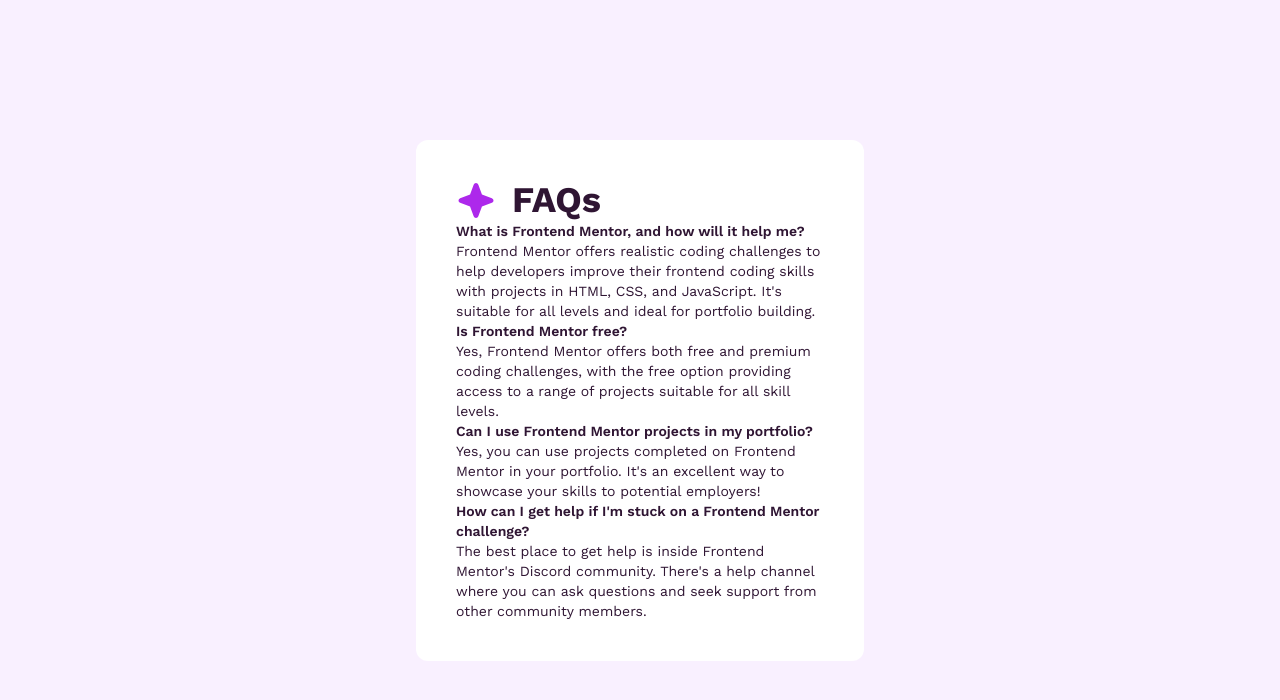
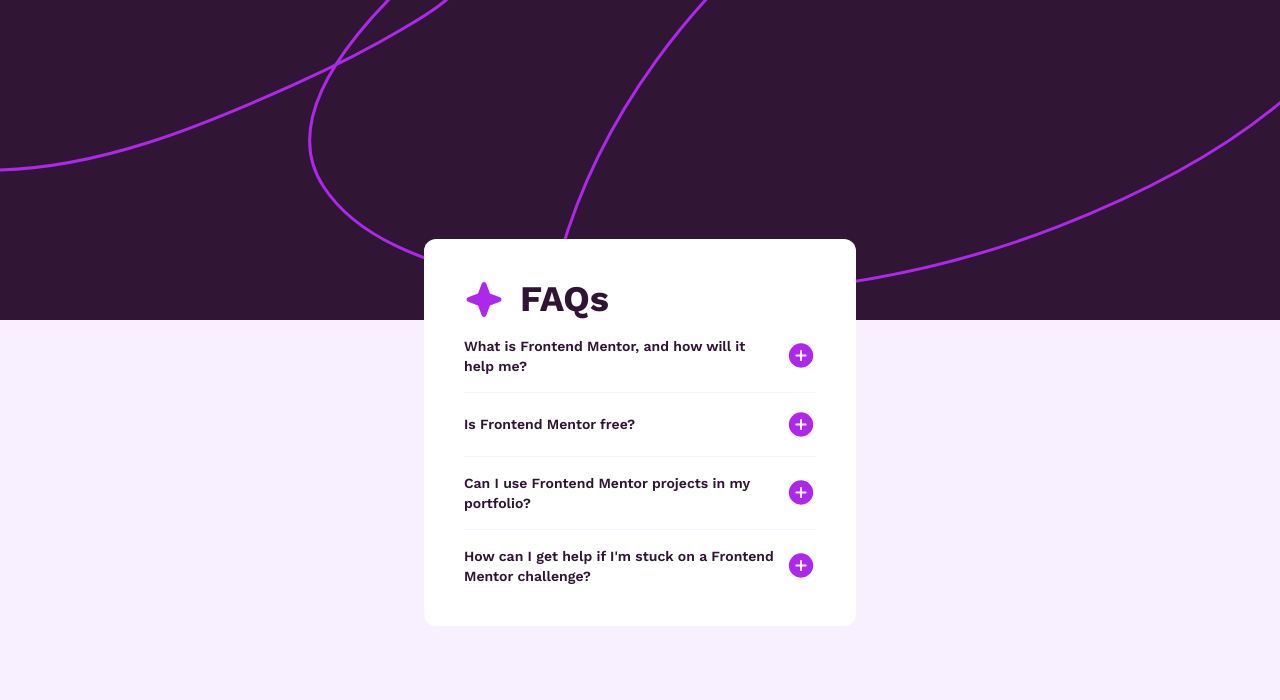
Before and after one commit to ZeinHajjAli/tailwindcss-exercises, a website: page faq-accordion/index.html in a window 1280 px wide. Drawn offline with nearby package versions, Linux system fonts and the light colour scheme.

Commit message:
Finished FAQ Accordion

```diff
--- a/faq-accordion/index.html
+++ b/faq-accordion/index.html
@@ -16,22 +16,40 @@
 
         <link rel="stylesheet" href="/css/main.css" />
     </head>
-    <body class="text-sm bg-lightPink text-darkPurple">
-        <div class="flex flex-col max-w-md min-h-lvh mx-auto">
-            <div class="bg-white rounded-xl my-auto p-10">
+    <body
+        class="text-sm bg-lightPink text-grayishPurple bg-mobile bg-repeat-x mobile:bg-desktop"
+    >
+        <div class="flex flex-col max-w-lg min-h-lvh mx-auto pb-8 pt-24">
+            <div class="bg-white rounded-xl p-10 my-auto transition mx-10">
                 <div class="flex flex-row">
                     <img
                         src="/assets/images/icon-star.svg"
                         alt=""
                         class="pr-4"
                     />
-                    <h1 class="font-bold text-4xl">FAQs</h1>
+                    <h1 class="font-bold text-4xl text-darkPurple">FAQs</h1>
                 </div>
-                <section>
-                    <h2 class="font-semibold">
+                <section class="border-b-[1px] border-lightPink py-4">
+                    <div
+                        class="flex flex-row place-content-between group cursor-pointer items-center accordion"
+                    >
+                        <h2
+                            class="font-semibold text-darkPurple group-hover:text-purple"
+                        >
                             What is Frontend Mentor, and how will it help me?
                         </h2>
-                    <p>
+                        <img
+                            src="/assets/images/icon-minus.svg"
+                            alt=""
+                            class="pl-2 accordionImageMinus hidden"
+                        />
+                        <img
+                            src="/assets/images/icon-plus.svg"
+                            alt=""
+                            class="pl-2 accordionImagePlus"
+                        />
+                    </div>
+                    <p class="accordionText hidden pt-4">
                         Frontend Mentor offers realistic coding challenges to
                         help developers improve their frontend coding skills
                         with projects in HTML, CSS, and JavaScript. It's
@@ -39,31 +57,81 @@
                         building.
                     </p>
                 </section>
-                <section>
-                    <h2 class="font-semibold">Is Frontend Mentor free?</h2>
-                    <p>
+                <section class="border-b-[1px] border-lightPink py-4">
+                    <div
+                        class="flex flex-row place-content-between group cursor-pointer items-center accordion"
+                    >
+                        <h2
+                            class="font-semibold text-darkPurple group-hover:text-purple"
+                        >
+                            Is Frontend Mentor free?
+                        </h2>
+                        <img
+                            src="/assets/images/icon-minus.svg"
+                            alt=""
+                            class="pl-2 accordionImageMinus hidden"
+                        />
+                        <img
+                            src="/assets/images/icon-plus.svg"
+                            alt=""
+                            class="pl-2 accordionImagePlus"
+                        />
+                    </div>
+                    <p class="pt-4 hidden accordionText">
                         Yes, Frontend Mentor offers both free and premium coding
                         challenges, with the free option providing access to a
                         range of projects suitable for all skill levels.
                     </p>
                 </section>
 
-                <section>
-                    <h2 class="font-semibold">
+                <section class="border-b-[1px] border-lightPink py-4">
+                    <div
+                        class="flex flex-row place-content-between group cursor-pointer items-center accordion"
+                    >
+                        <h2
+                            class="font-semibold text-darkPurple group-hover:text-purple"
+                        >
                             Can I use Frontend Mentor projects in my portfolio?
                         </h2>
-                    <p>
+                        <img
+                            src="/assets/images/icon-minus.svg"
+                            alt=""
+                            class="pl-2 accordionImageMinus hidden"
+                        />
+                        <img
+                            src="/assets/images/icon-plus.svg"
+                            alt=""
+                            class="pl-2 accordionImagePlus"
+                        />
+                    </div>
+                    <p class="pt-4 hidden accordionText">
                         Yes, you can use projects completed on Frontend Mentor
                         in your portfolio. It's an excellent way to showcase
                         your skills to potential employers!
                     </p>
                 </section>
-                <section>
-                    <h2 class="font-semibold">
+                <section class="pt-4">
+                    <div
+                        class="flex flex-row place-content-between group cursor-pointer items-center accordion"
+                    >
+                        <h2
+                            class="font-semibold text-darkPurple group-hover:text-purple"
+                        >
                             How can I get help if I'm stuck on a Frontend Mentor
                             challenge?
                         </h2>
-                    <p>
+                        <img
+                            src="/assets/images/icon-minus.svg"
+                            alt=""
+                            class="pl-2 accordionImageMinus hidden"
+                        />
+                        <img
+                            src="/assets/images/icon-plus.svg"
+                            alt=""
+                            class="pl-2 accordionImagePlus"
+                        />
+                    </div>
+                    <p class="pt-4 accordionText hidden">
                         The best place to get help is inside Frontend Mentor's
                         Discord community. There's a help channel where you can
                         ask questions and seek support from other community
@@ -72,5 +140,6 @@
                 </section>
             </div>
         </div>
+        <script src="/main.js"></script>
     </body>
 </html>
--- /dev/null
+++ b/faq-accordion/main.js
@@ -0,0 +1,15 @@
+const accordions = document.getElementsByClassName("accordion");
+const accordionText = document.getElementsByClassName("accordionText");
+const accordionImagePlus =
+    document.getElementsByClassName("accordionImagePlus");
+const accordionImageMinus = document.getElementsByClassName(
+    "accordionImageMinus"
+);
+
+for (let i = 0; i < accordions.length; i++) {
+    accordions[i].addEventListener("click", (e) => {
+        accordionText[i].classList.toggle("hidden");
+        accordionImagePlus[i].classList.toggle("hidden");
+        accordionImageMinus[i].classList.toggle("hidden");
+    });
+}
--- a/faq-accordion/tailwind.config.js
+++ b/faq-accordion/tailwind.config.js
@@ -8,6 +8,7 @@
             lightPink: "hsl(275, 100%, 97%)",
             grayishPurple: "hsl(292, 16%, 49%)",
             darkPurple: "hsl(292, 42%, 14%)",
+            purple: "hsl(281, 83%, 54%)",
         },
         fontFamily: {
             sans: ["Work Sans", "sans-serif"],
@@ -17,6 +18,13 @@
                 mobile: "375px",
                 desktop: "1440px",
             },
+            backgroundImage: {
+                desktop: "url('/assets/images/background-pattern-desktop.svg')",
+                mobile: "url('/assets/images/background-pattern-mobile.svg')",
+            },
+            backgroundSize: {
+                "100%": "100%",
+            },
         },
     },
     plugins: [],
```
Also changed, not shown: faq-accordion/css/main.css. Lines whose indentation alone changed are shown as unchanged.
